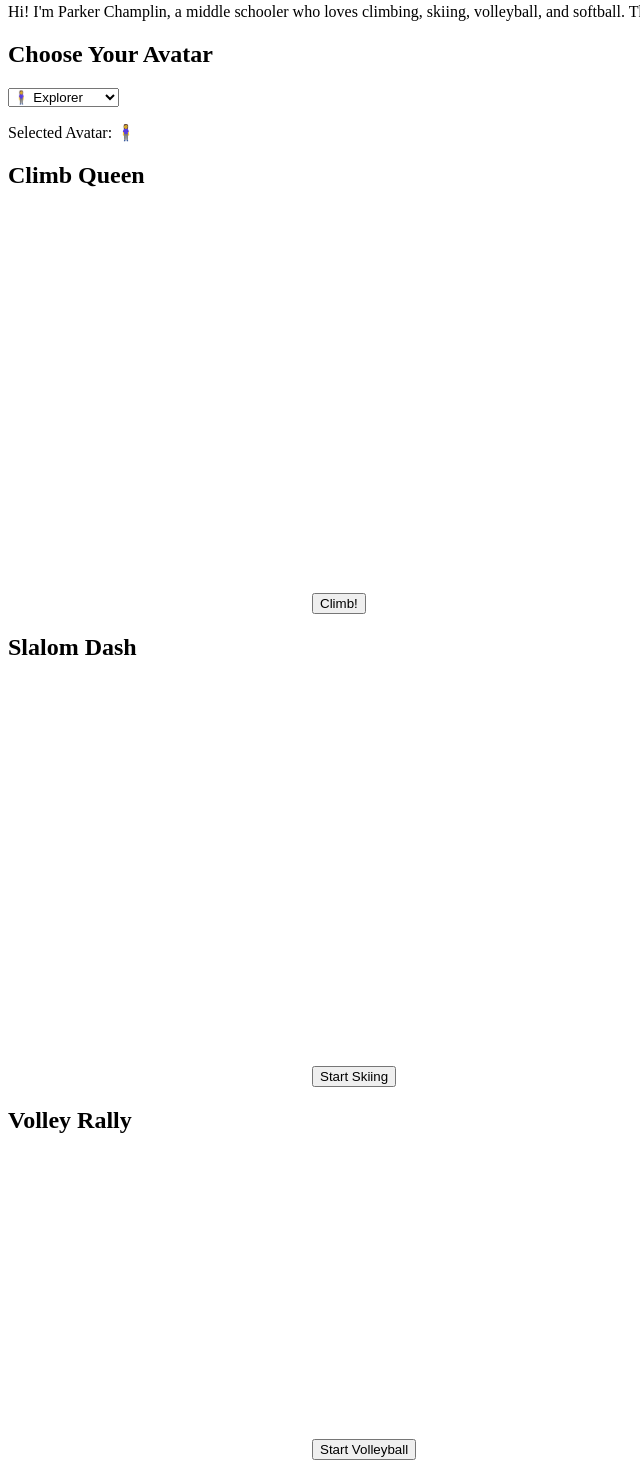
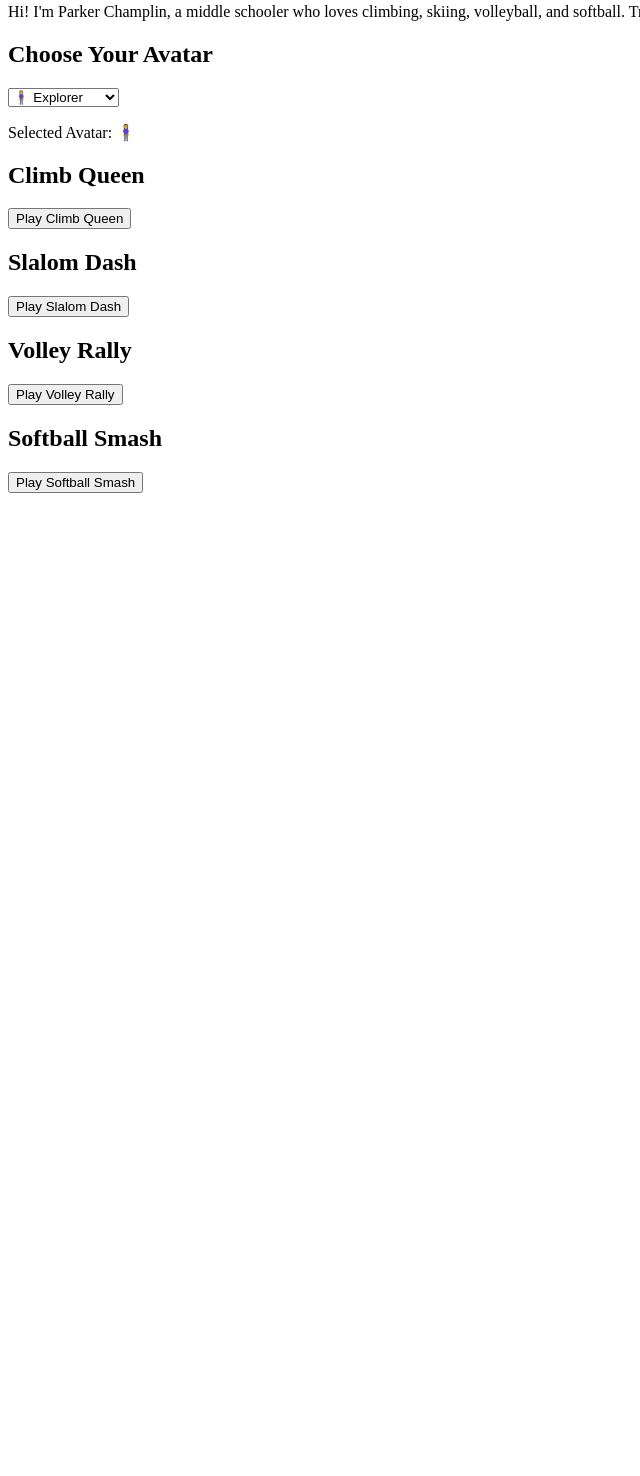
Before and after one commit to 3orca2024/flappy, a plain HTML site: page index.html in a window 1280 px wide. Shown: the part 124-1600 px from the top of the page, without its empty margins (0-640 px from the left). After the commit the page ends 800 px from the top, so only its background shows below. Drawn offline with Linux system fonts and the light colour scheme.

Commit message:
Update index.html

```diff
--- a/index.html
+++ b/index.html
@@ -7,7 +7,7 @@
   <h1>Parker's Sports Arcade</h1>
 
   <h2>About Me</h2>
-  <p>Hi! I'm Parker Champlin, a middle schooler who loves climbing, skiing, volleyball, and softball. This arcade has four games I made myself. Try them out and see how far you get!</p>
+  <p>Hi! I'm Parker Champlin, a middle schooler who loves climbing, skiing, volleyball, and softball. Try out my games below!</p>
 
   <h2>Choose Your Avatar</h2>
   <select id="avatarSelect">
@@ -20,20 +20,20 @@
   <p>Selected Avatar: <span id="avatarDisplay">🧍‍♀️</span></p>
 
   <h2>Climb Queen</h2>
-  <canvas id="climbCanvas" width="300" height="400"></canvas>
-  <button onclick="startClimb()">Climb!</button>
+  <button onclick="startClimb()">Play Climb Queen</button>
+  <pre id="climbOutput"></pre>
 
   <h2>Slalom Dash</h2>
-  <canvas id="skiCanvas" width="300" height="400"></canvas>
-  <button onclick="startSki()">Start Skiing</button>
+  <button onclick="startSki()">Play Slalom Dash</button>
+  <pre id="skiOutput"></pre>
 
   <h2>Volley Rally</h2>
-  <canvas id="volleyCanvas" width="300" height="300"></canvas>
-  <button onclick="startVolley()">Start Volleyball</button>
+  <button onclick="startVolley()">Play Volley Rally</button>
+  <pre id="volleyOutput"></pre>
 
   <h2>Softball Smash</h2>
-  <canvas id="softballCanvas" width="300" height="300"></canvas>
-  <button onclick="startSoftball()">Swing!</button>
+  <button onclick="startSoftball()">Play Softball Smash</button>
+  <pre id="softballOutput"></pre>
 
   <script>
     // Avatar picker
@@ -44,154 +44,74 @@
 
     // Climb Queen
     function startClimb() {
-      const ctx = document.getElementById("climbCanvas").getContext("2d");
-      let y = 350;
-      const avatar = avatarDisplay.textContent;
-      document.onkeydown = e => {
-        if (e.key === "ArrowUp") y -= 30;
-      };
-      const climb = setInterval(() => {
-        ctx.clearRect(0, 0, 300, 400);
-        ctx.font = "30px Arial";
-        ctx.fillText(avatar, 140, y);
-        y += 5;
-        if (y < 20) {
-          alert("You reached the top!");
+      let position = 0;
+      let output = document.getElementById("climbOutput");
+      output.textContent = "Climbing...\n";
+      let climb = setInterval(() => {
+        position += Math.random() * 10;
+        output.textContent += "You climbed to " + Math.floor(position) + " meters\n";
+        if (position >= 100) {
+          output.textContent += "You reached the top!";
           clearInterval(climb);
         }
-        if (y > 380) {
-          alert("You fell!");
-          clearInterval(climb);
-        }
-      }, 100);
+      }, 500);
     }
 
     // Slalom Dash
     function startSki() {
-      const canvas = document.getElementById("skiCanvas");
-      const ctx = canvas.getContext("2d");
-      let skierX = 135;
-      let trees = [];
-      let timeLeft = 30;
-      const avatar = avatarDisplay.textContent;
-
-      document.onkeydown = e => {
-        if (e.key === "ArrowLeft") skierX -= 15;
-        if (e.key === "ArrowRight") skierX += 15;
-      };
-
-      function draw() {
-        ctx.clearRect(0, 0, 300, 400);
-        ctx.font = "30px Arial";
-        ctx.fillText(avatar, skierX, 370);
-        trees.forEach(tree => {
-          tree.y += 5;
-          ctx.fillStyle = "green";
-          ctx.fillRect(tree.x, tree.y, 30, 30);
-          if (tree.y > 360 && Math.abs(tree.x - skierX) < 30) {
-            alert("You hit a tree!");
-            clearInterval(gameLoop);
-            clearInterval(timer);
-          }
-        });
-        trees = trees.filter(tree => tree.y < 400);
-      }
-
-      function spawnTree() {
-        trees.push({ x: Math.random() * 270, y: 0 });
-      }
-
-      const gameLoop = setInterval(draw, 100);
-      const treeSpawner = setInterval(spawnTree, 1000);
-      const timer = setInterval(() => {
-        timeLeft--;
-        if (timeLeft <= 0) {
-          alert("You survived the slope!");
-          clearInterval(gameLoop);
-          clearInterval(treeSpawner);
-          clearInterval(timer);
+      let time = 10;
+      let output = document.getElementById("skiOutput");
+      output.textContent = "Skiing...\n";
+      let ski = setInterval(() => {
+        time--;
+        output.textContent += "Dodged a tree!\n";
+        if (time <= 0) {
+          output.textContent += "You finished the run!";
+          clearInterval(ski);
         }
       }, 1000);
     }
 
     // Volley Rally
     function startVolley() {
-      const canvas = document.getElementById("volleyCanvas");
-      const ctx = canvas.getContext("2d");
-      let ballY = 150;
-      let ballSpeed = 3;
-      let score = 0;
-      const avatar = avatarDisplay.textContent;
-
-      const volley = setInterval(() => {
-        ctx.clearRect(0, 0, 300, 300);
-        ctx.beginPath();
-        ctx.arc(150, ballY, 15, 0, Math.PI * 2);
-        ctx.fillStyle = "orange";
-        ctx.fill();
-        ctx.font = "20px Arial";
-        ctx.fillText("Score: " + score, 10, 20);
-        ballY += ballSpeed;
-        if (ballY > 285 || ballY < 15) {
-          ballSpeed *= -1;
-          score++;
-        }
-        if (score >= 20) {
-          alert("You win!");
+      let hits = 0;
+      let output = document.getElementById("volleyOutput");
+      output.textContent = "Volleying...\n";
+      let volley = setInterval(() => {
+        hits++;
+        output.textContent += "Hit " + hits + "\n";
+        if (hits >= 20) {
+          output.textContent += "You win!";
           clearInterval(volley);
         }
-      }, 100);
+      }, 300);
     }
 
     // Softball Smash
     function startSoftball() {
-      const canvas = document.getElementById("softballCanvas");
-      const ctx = canvas.getContext("2d");
-      let ballX = 0;
-      let hitCount = 0;
-      let missCount = 0;
-      const avatar = avatarDisplay.textContent;
-
+      let hits = 0;
+      let misses = 0;
+      let output = document.getElementById("softballOutput");
+      output.textContent = "Swinging...\n";
       function pitch() {
-        ballX = 0;
-        const pitchInterval = setInterval(() => {
-          ctx.clearRect(0, 0, 300, 300);
-          ctx.beginPath();
-          ctx.arc(ballX, 150, 15, 0, Math.PI * 2);
-          ctx.fillStyle = "red";
-          ctx.fill();
-          ballX += 10;
-          if (ballX > 300) {
-            missCount++;
-            clearInterval(pitchInterval);
-            if (missCount >= 3) {
-              alert("You're out!");
-            } else {
-              pitch();
-            }
-          }
-        }, 100);
-
-        canvas.onclick = () => {
-          if (ballX > 100 && ballX < 200) {
-            hitCount++;
-            clearInterval(pitchInterval);
-            if (hitCount >= 5) {
-              alert("Home run!");
-            } else {
-              pitch();
-            }
-          }
-        };
+        let success = Math.random() > 0.5;
+        if (success) {
+          hits++;
+          output.textContent += "Hit!\n";
+        } else {
+          misses++;
+          output.textContent += "Miss!\n";
+        }
+        if (hits >= 5) {
+          output.textContent += "Home run!";
+        } else if (misses >= 3) {
+          output.textContent += "You're out!";
+        } else {
+          setTimeout(pitch, 1000);
+        }
       }
-
       pitch();
     }
   </script>
 </body>
 </html>
-
-        trees.push({ x: Math.random() * 270, y: 0 });
-      }
-
-      const gameLoop = setInterval(()
```
